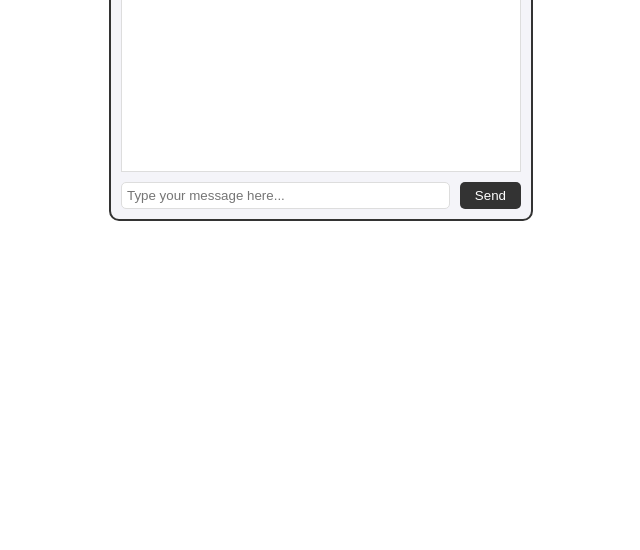
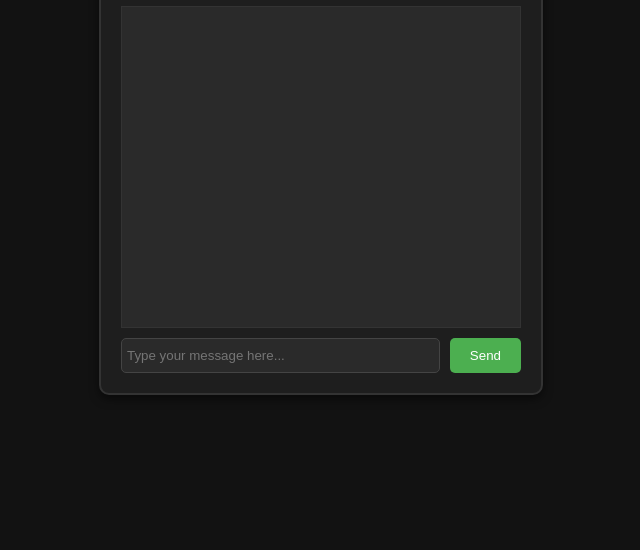
Before and after one commit to DominicArthur/EmergingTech, a plain HTML site: page eliza/index.html in a window 1280 px wide. Shown: the part 250-800 px from the top of the page, without its empty margins (319-959 px from the left). Drawn offline with Linux system fonts and the light colour scheme.

Commit message:
Made it dark mode

```diff
--- a/eliza/style.css
+++ b/eliza/style.css
@@ -2,10 +2,23 @@
 #chat-container {
     width: 400px;
     margin: 0 auto;
-    padding: 10px;
+    padding: 20px;
     border: 2px solid #333;
     border-radius: 10px;
-    background-color: #f4f4f9;
+    background-color: #1e1e1e;
+    color: #e0e0e0;
+    box-shadow: 0px 4px 10px rgba(0, 0, 0, 0.5);
+    font-family: Arial, sans-serif;
+  }
+
+  body {
+    display: flex;
+    justify-content: center;
+    align-items: center;
+    height: 100vh;
+    margin: 0;
+    background-color: #121212; /* Darker background */
+    color: #ffffff; /* White text */
     font-family: Arial, sans-serif;
   }
 
@@ -18,34 +31,38 @@
   #chat-box {
     height: 300px;
     overflow-y: auto;
-    border: 1px solid #ddd;
+    border: 1px solid #333;
+    color: #ffffff;
     padding: 10px;
     margin-bottom: 10px;
-    background-color: #fff;
+    background-color: #2a2a2a;
   }
 
   /* Chat input area */
   #chat-input {
     display: flex;
     gap: 10px;
+    margin-top: 10px;
   }
 
   #user-input {
     flex: 1;
     padding: 5px;
-    border: 1px solid #ddd;
+    border: 1px solid #444;
+    color: #ffffff;
+    background-color: #2a2a2a;
     border-radius: 5px;
   }
 
   #send-button {
-    padding: 5px 15px;
-    background-color: #333;
-    color: #fff;
+    padding: 10px 20px;
+    background-color: #4caf50;
+    color: #ffffff;
     border: none;
     border-radius: 5px;
     cursor: pointer;
   }
 
   #send-button:hover {
-    background-color: #555;
+    background-color: #45a049;
   }
```
